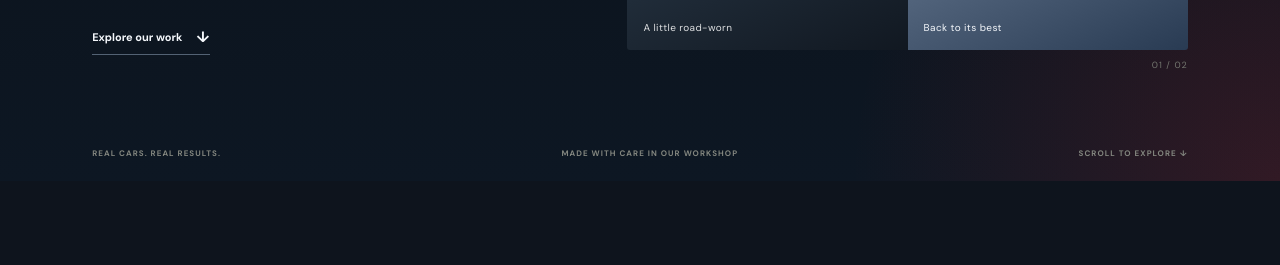
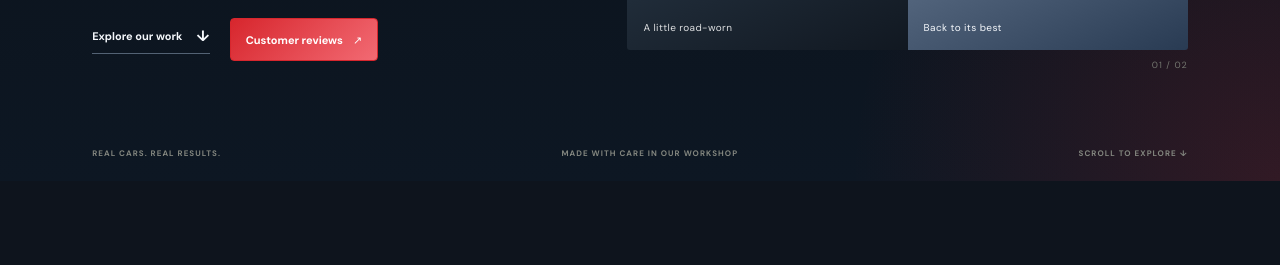
Before and after one commit to sierralikethetruck/middelauto.com-gallery-reviews, a plain HTML site: page index.html in a window 1280 px wide. Shown: the part 535-800 px from the top of the page. Drawn offline with Linux system fonts and the light colour scheme.

Commit message:
Make customer reviews easy to find
Add a prominent review link alongside the homepage hero action.

Co-authored-by: Copilot <223556219+Copilot@users.noreply.github.com>

```diff
--- a/index.html
+++ b/index.html
@@ -32,7 +32,10 @@
           <p class="eyebrow"><span class="eyebrow-dot"></span> THE MID-DEL AUTO DIFFERENCE</p>
           <h1>Good work<br>speaks <span>for itself.</span></h1>
           <p class="hero-description">Every car has a story. Take a look at the care, craft, and transformation behind each one.</p>
-          <a class="text-link" href="#gallery">Explore our work <span aria-hidden="true">↓</span></a>
+          <div class="hero-actions">
+            <a class="text-link" href="#gallery">Explore our work <span aria-hidden="true">↓</span></a>
+            <a class="hero-review-link" href="reviews.html">Customer reviews <span aria-hidden="true">↗</span></a>
+          </div>
         </div>
         <div class="hero-visual" aria-label="Before and after photo gallery preview">
           <div class="hero-photo hero-photo-before">
--- a/styles.css
+++ b/styles.css
@@ -309,6 +309,10 @@ h2 { margin-bottom: 0; font-size: clamp(40px, 4.5vw, 59px); line-height: 1.08; f
 .eyebrow-dot { background: #1f5fbf; }
 h1 span, h2 span { color: #5b91e0; }
 .hero-description { color: #b6c0cc; }
+.hero-actions { display: flex; align-items: center; flex-wrap: wrap; gap: 20px; }
+.hero-review-link { display: inline-flex; align-items: center; gap: 10px; min-height: 43px; padding: 0 15px; border: 1px solid #d7262d; border-radius: 4px; color: #fff; background: linear-gradient(135deg, #d7262d, #f26a73); font-size: 11px; font-weight: 700; transition: background .2s, transform .18s; }
+.hero-review-link:hover { transform: translateY(-1px); background: #c9212b; }
+.hero-review-link:focus-visible { outline: 2px solid #f26a73; outline-offset: 3px; }
 .text-link { border-bottom-color: #536274; }
 .hero-photo-before { background: linear-gradient(155deg, #4b5664, #202c39 64%, #111821); }
 .hero-photo-after { background: linear-gradient(155deg, #8b9bad, #50627a 65%, #293b53); }
```
